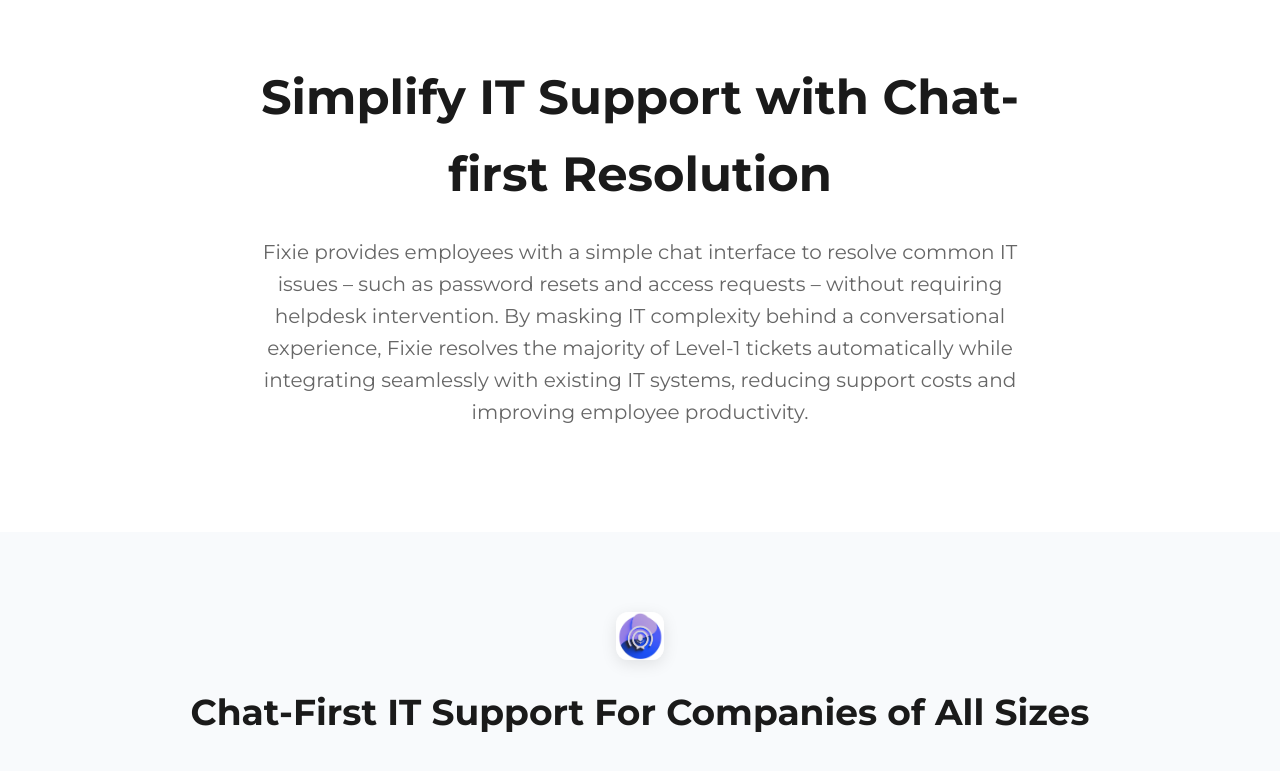
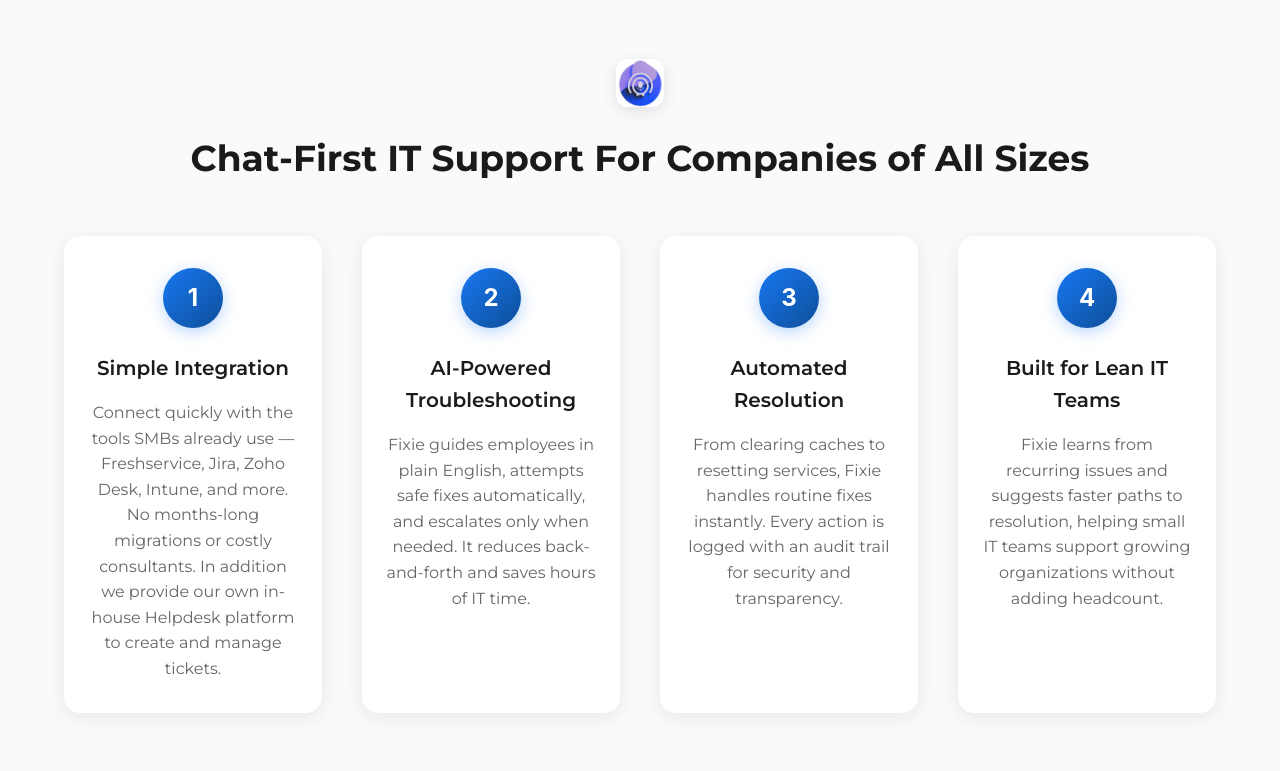
Before and after one commit to JohnsonManuel/Fixie, a React (Create React App) app: page / in a window 1280 px wide. Shown: the part 2653-3424 px from the top of the page. Built offline with nearby package versions, Linux system fonts and the light colour scheme; no server answers.

Commit message:
Update App.tsx with latest changes

```diff
--- a/src/App.tsx
+++ b/src/App.tsx
@@ -174,18 +174,6 @@
               <h3>Enterprise Security</h3>
               <p>Robust security protocols and compliance standards</p>
             </div>
-          </div>
-        </div>
-      </section>
-
-      {/* Problem Statement */}
-      <section className="problem-statement" aria-labelledby="problem-heading">
-        <div className="container">
-          <div className="problem-content">
-            <h2 id="problem-heading">Simplify IT Support with Chat-first Resolution</h2>
-            <p className="problem-text">
-              Fixie provides employees with a simple chat interface to resolve common IT issues – such as password resets and access requests – without requiring helpdesk intervention. By masking IT complexity behind a conversational experience, Fixie resolves the majority of Level-1 tickets automatically while integrating seamlessly with existing IT systems, reducing support costs and improving employee productivity.
-            </p>
           </div>
         </div>
       </section>
```
